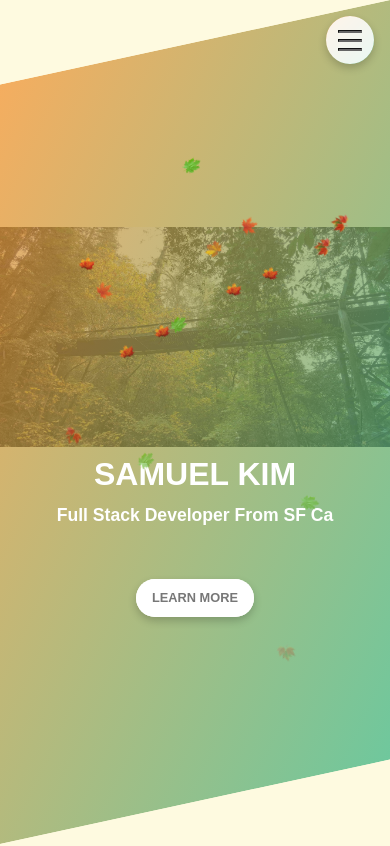
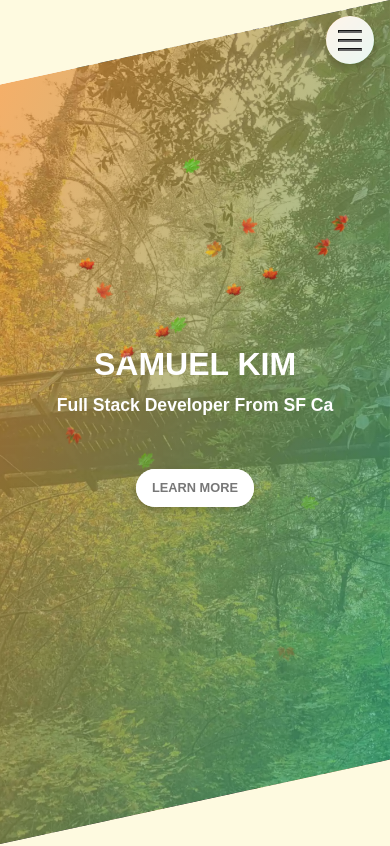
Before and after one commit to IllSmithDa/portfolio2, a React (Vite) app: page / in a window 390 px wide. Shown: the top 846 px of the page. Built offline with nearby package versions, Linux system fonts and the light colour scheme.

Commit message:
push back changes

```diff
--- a/src/pages/Home/section/Project/Project.scss
+++ b/src/pages/Home/section/Project/Project.scss
@@ -153,5 +153,7 @@
 }
 
 .arrow-container {
-
+  button {
+    display: none;
+  }
 }
--- a/src/sass/components/_composition.scss
+++ b/src/sass/components/_composition.scss
@@ -45,8 +45,6 @@
 
 @media (max-width: 1023px) {
   .bg-img {
-    position:static;
-    height: auto;
   }
 }
 
```
